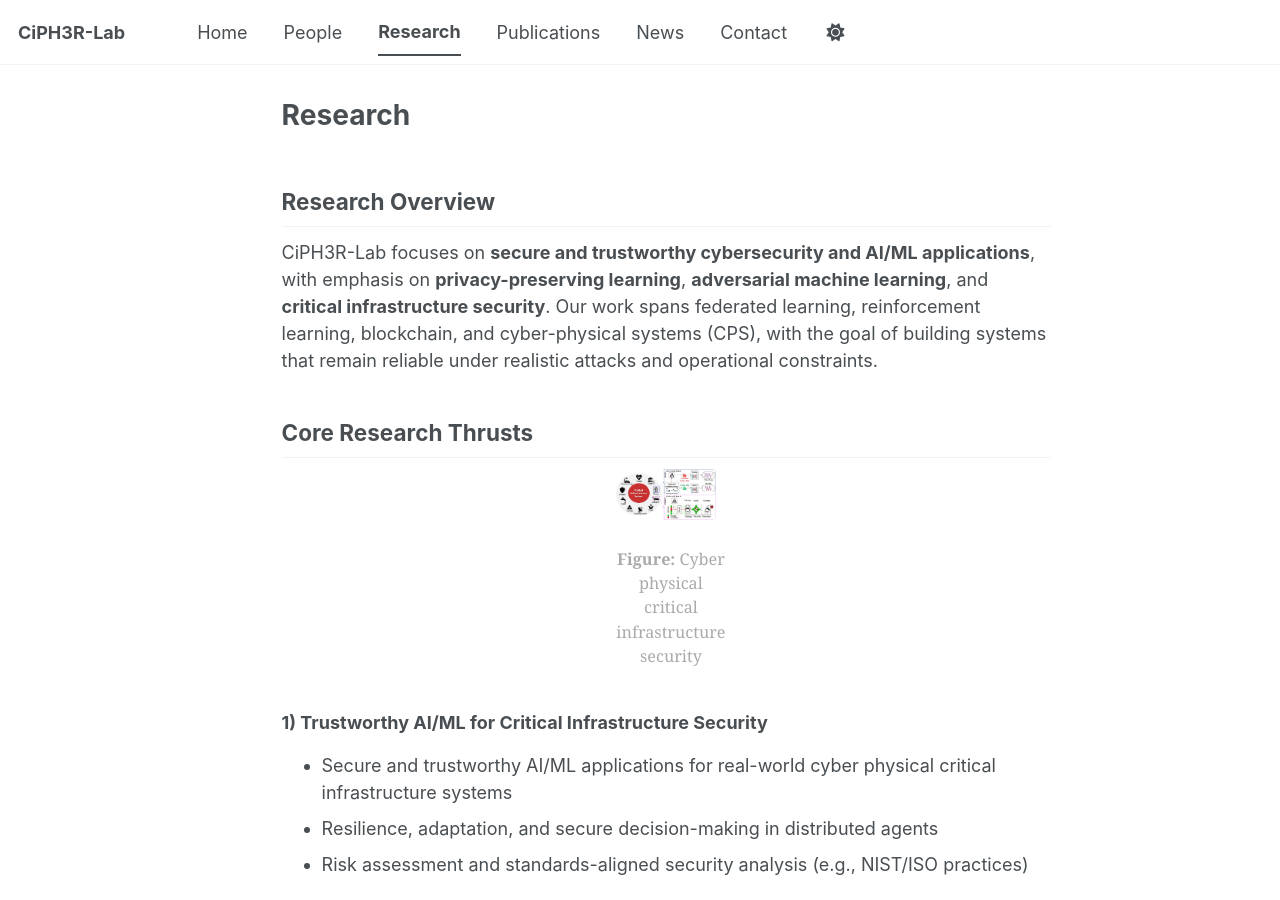
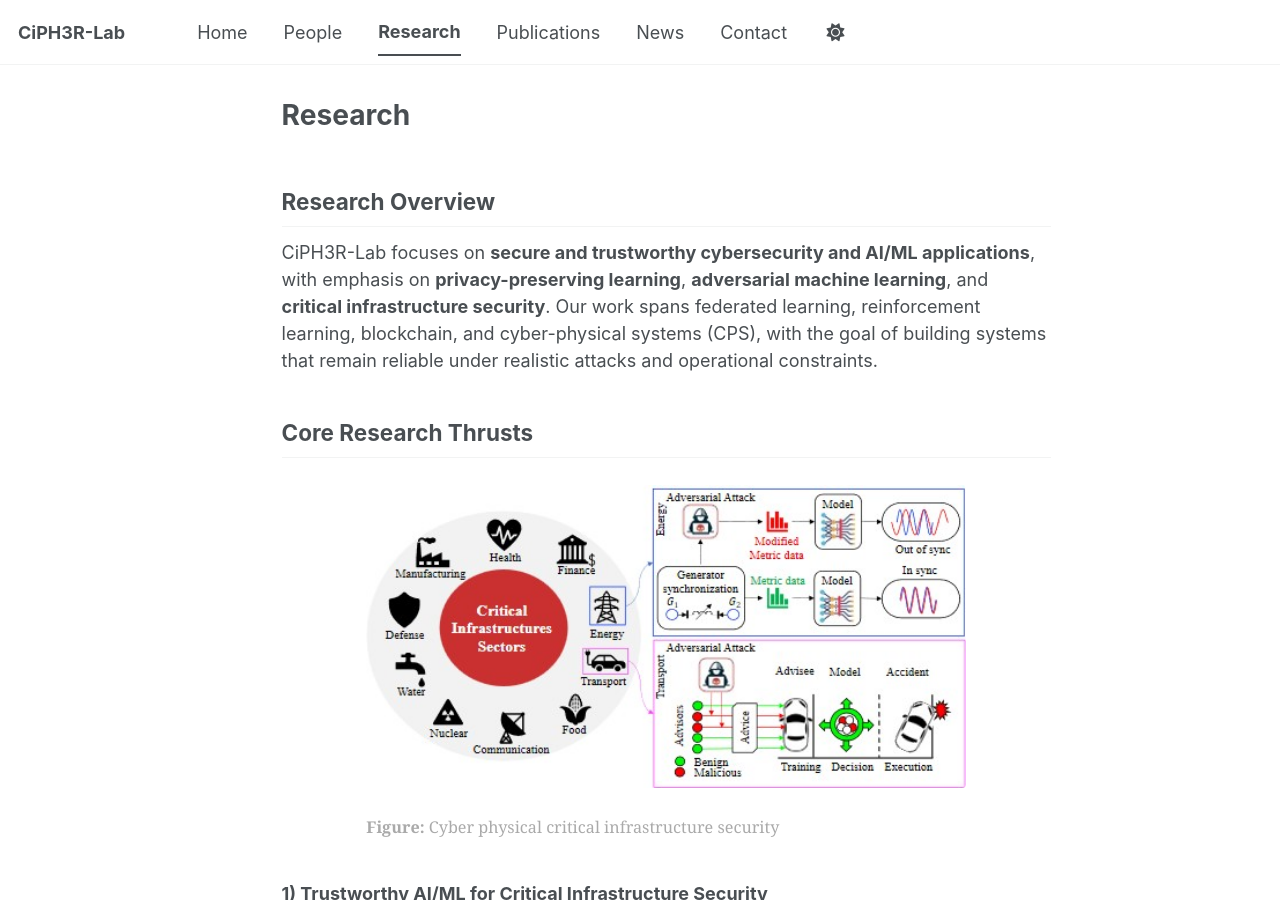
Before and after one commit to ciph3rLab/ciph3rLab.github.io, a Jekyll site: the page built from _pages/research.md, in a window 1280 px wide and 900 px high. Built offline with Jekyll 4.4.1, drawn with Linux system fonts in a browser that asks for light colours; a script bundle is joined from its source files by our own code; library files that are not in the unit come from our copies.

Commit message:
Update research.md

```diff
--- a/_pages/research.md
+++ b/_pages/research.md
@@ -10,7 +10,7 @@ CiPH3R-Lab focuses on **secure and trustworthy cybersecurity and AI/ML applicati
 
 ## Core Research Thrusts
 
-<figure style="max-width:100px; margin: 0.5rem auto; text-align:center;">
+<figure style="max-width:600px; margin: 1.5rem auto; text-align:center;">
   <img src="/images/projects/cpci-security.jpg"
        alt="Cyber physical critical infrastructure security"
        style="width:100%;">
```
